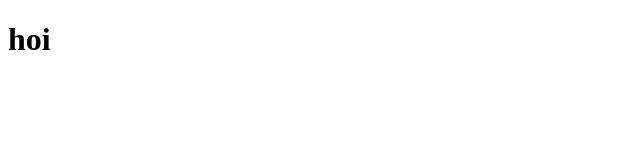
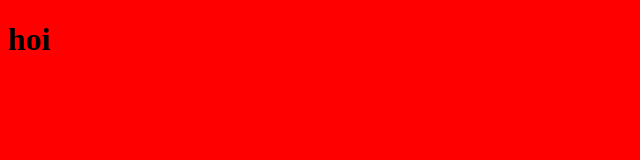
Before and after one commit to DjennaBakker/Challenge1-ixd-tech-2, a plain HTML site: page index.html in a window 1280 px wide. Shown: the whole page, without its empty margins (0-640 px from the left). Drawn offline with Linux system fonts and the light colour scheme.

Commit message:
Update index.html

```diff
--- a/index.html
+++ b/index.html
@@ -2,6 +2,8 @@
 <html>
 <head>
 	<title></title>
+	<link rel="stylesheet" type="text/css" href="style.css">
+	<link rel="stylesheet" type="text/css" href="main.js">
 </head>
 <body>
 	<h1>hoi</h1>
```
